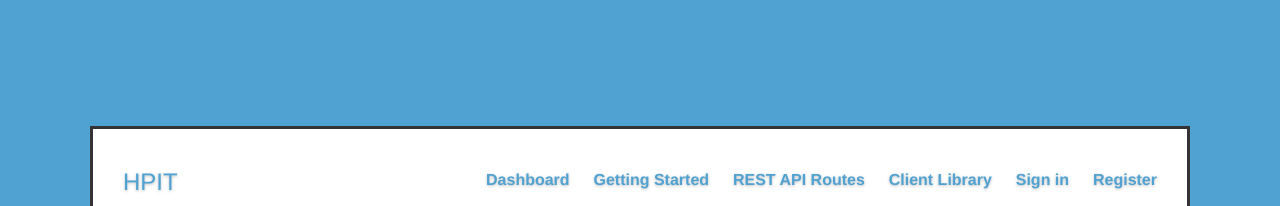
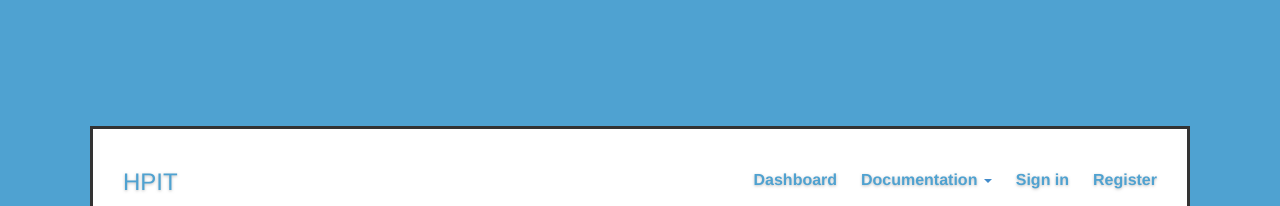
Before and after one commit to tutorgen/hpit_services, a Flask app: template hpit/server/templates/index.html in a window 1280 px wide. Shown: the top 206 px of the page. Run offline with Flask 3, Linux system fonts and the light colour scheme; the template is opened without the code that fills it, so the values that code supplies are empty; parts of the project's set-up code (start-up, migrations or seed data) failed here and were passed over.

Commit message:
Added back in the dropdowns.

```diff
--- a/hpit/server/templates/base.html
+++ b/hpit/server/templates/base.html
@@ -39,9 +39,18 @@
               <ul class="nav masthead-nav">
                 <li><a href="/">Dashboard</a></li>
 
-                <li><a href="/docs">Getting Started</a></li>
-                <li><a href="/routes">REST API Routes</a></li>
-                <li><a href="/client-docs">Client Library</a></li>
+                <li class="dropdown">
+                    <a href="#" class="dropdown-toggle" data-toggle="dropdown">
+                      Documentation
+                      <span class="caret"></span>
+                    </a>
+                    <ul class="dropdown-menu" role="menu">
+                      <li><a href="/docs">Getting Started</a></li>
+                      <li><a href="/routes">REST API Routes</a></li>
+                      <li><a href="/client-docs">Client Library</a></li>
+                    </ul>
+                </li>
+
 
                 {% if current_user.is_authenticated() %}
                   <li><a href="/plugins">Plugins</a></li>
```
